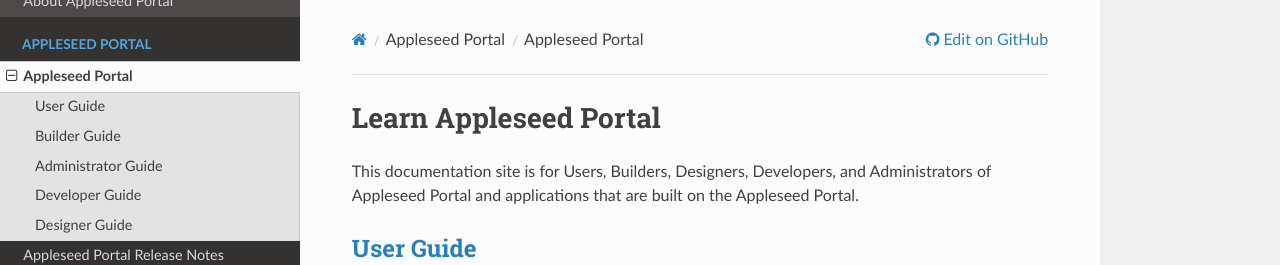
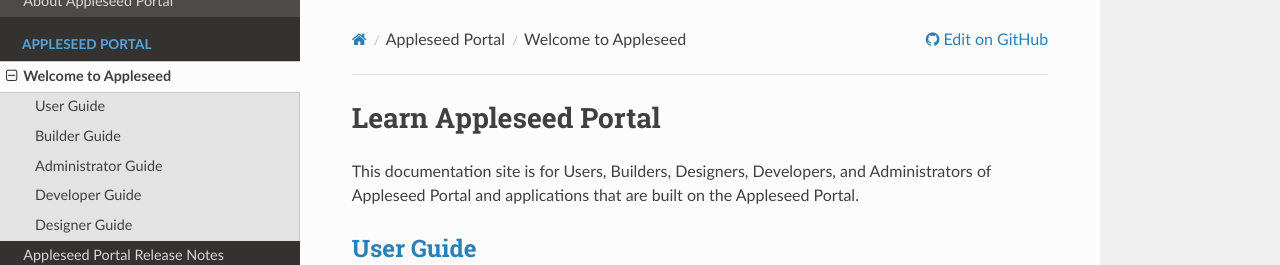
Before and after one commit to Appleseed/learn, an MkDocs documentation site: the page built from docs/Portal/index.md, in a window 1280 px wide and 989 px high. Shown: the top 265 px of the window. Built offline with MkDocs 1.6.1, drawn with Linux system fonts in a browser that asks for light colours; nearby versions of some CDN libraries; old or Windows-style settings are respelled for this version of MkDocs.

Commit message:
Update mkdocs.yml
test of install nav

```diff
--- a/mkdocs.yml
+++ b/mkdocs.yml
@@ -8,12 +8,13 @@
 # Introduction:
 - ['index.md', 'About', 'Appleseed Framework']
 - ['Portal/intro/index.md','About','About Appleseed Portal']
-- ['Portal/index.md','Appleseed Portal','Appleseed Portal ']
+- ['Portal/index.md','Appleseed Portal','Welcome to Appleseed']
+- ['Portal/install/windows.md', 'Installation','Windows']
 - ['Portal/release-notes.md','Appleseed Portal','Appleseed Portal Release Notes']
 - ['Portal/intro/understanding-appleseed.md','Appleseed Portal','Understanding Appleseed Portal ']
 # Installation:
 
-- ['Portal/install/windows.md', 'Installation','Windows']
+
 - ['Portal/install/amazon.md', 'Installation','Amazon']
 - ['Portal/install/azure.md', 'Installation','Azure']
 # User:
```
